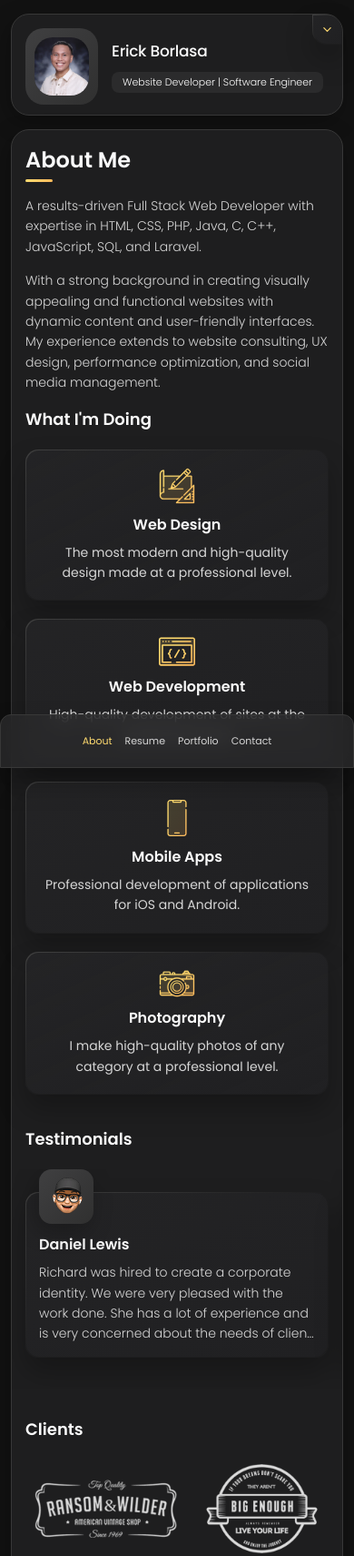
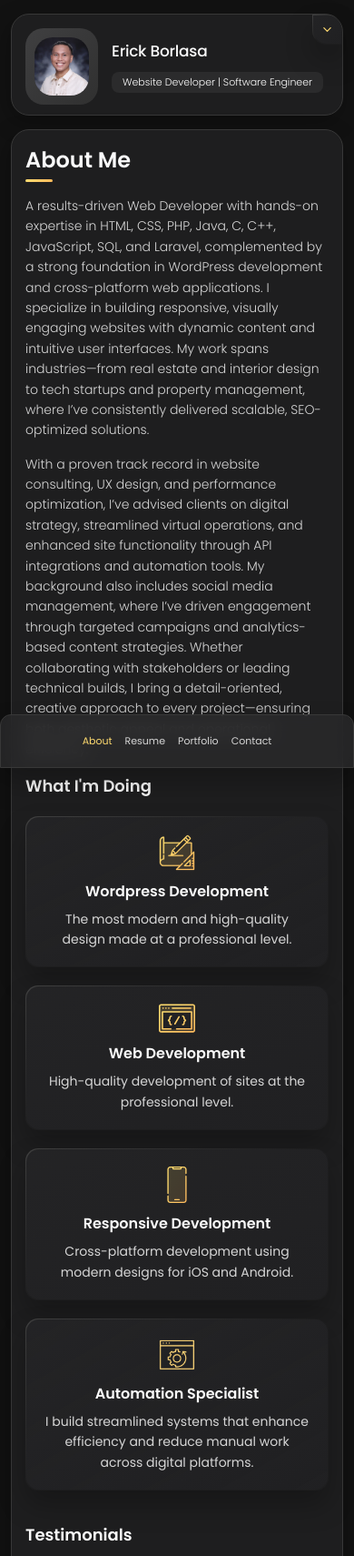
Before and after one commit to erickted/Ericks-CV, a plain HTML site: page index.html in a window 390 px wide. Shown: the top 1710 px of the page at 91% size. Drawn offline with nearby package versions, Linux system fonts and the light colour scheme.

Commit message:
minor edits

```diff
--- a/index.html
+++ b/index.html
@@ -215,15 +215,19 @@
 
         <section class="about-text">
           <p>
-          A results-driven Full Stack Web Developer with expertise in HTML, CSS, PHP, Java, C, C++,
-          JavaScript, SQL, and Laravel.
+            A results-driven Web Developer with hands-on expertise in HTML, CSS, PHP, Java, C, C++,
+            JavaScript, SQL, and Laravel, complemented by a strong foundation in WordPress development and
+            cross-platform web applications. I specialize in building responsive, visually engaging websites with dynamic
+            content and intuitive user interfaces. My work spans industries—from real estate and interior design to tech startups
+            and property management, where I’ve consistently delivered scalable, SEO-optimized solutions.
           </p>
 
           <p>
-          With a strong background in creating visually appealing and
-          functional websites with dynamic content and user-friendly interfaces. My experience
-          extends to website consulting, UX design, performance optimization, and social media
-          management.
+          With a proven track record in website consulting, UX design, and performance optimization, I’ve advised clients on
+          digital strategy, streamlined virtual operations, and enhanced site functionality through API integrations and automation tools.
+          My background also includes social media management, where I’ve driven engagement through targeted campaigns and analytics-based
+          content strategies. Whether collaborating with stakeholders or leading technical builds, I bring a detail-oriented, creative approach
+          to every project—ensuring both aesthetic appeal and operational efficiency.
           </p>
         </section>
 
@@ -246,7 +250,7 @@
               </div>
 
               <div class="service-content-box">
-                <h4 class="h4 service-item-title">Web design</h4>
+                <h4 class="h4 service-item-title">Wordpress development</h4>
 
                 <p class="service-item-text">
                   The most modern and high-quality design made at a professional level.
@@ -278,10 +282,10 @@
               </div>
 
               <div class="service-content-box">
-                <h4 class="h4 service-item-title">Mobile apps</h4>
+                <h4 class="h4 service-item-title">Responsive development</h4>
 
                 <p class="service-item-text">
-                  Professional development of applications for iOS and Android.
+                  Cross-platform development using modern designs for iOS and Android.
                 </p>
               </div>
 
@@ -290,14 +294,14 @@
             <li class="service-item">
 
               <div class="service-icon-box">
-                <img src="./assets/images/icon-photo.svg" alt="camera icon" width="40">
+                <img src="./assets/images/auto-logo.png" alt="automation icon" width="40">
               </div>
 
               <div class="service-content-box">
-                <h4 class="h4 service-item-title">Photography</h4>
+                <h4 class="h4 service-item-title">Automation Specialist</h4>
 
                 <p class="service-item-text">
-                  I make high-quality photos of any category at a professional level.
+                  I build streamlined systems that enhance efficiency and reduce manual work across digital platforms.
                 </p>
               </div>
 
@@ -329,11 +333,10 @@
 
                 <div class="testimonials-text" data-testimonials-text>
                   <p>
-                    Richard was hired to create a corporate identity. We were very pleased with the work done. She has a
-                    lot of experience
-                    and is very concerned about the needs of client. Lorem ipsum dolor sit amet, ullamcous cididt
-                    consectetur adipiscing
-                    elit, seds do et eiusmod tempor incididunt ut laborels dolore magnarels alia.
+                    Erick brought a rare blend of technical precision and creative strategy to our team. His WordPress
+                    development work was consistently clean, responsive, and SEO-optimized, while his social media campaigns
+                    drove measurable engagement. He didn’t just follow trends, he set them. Erick’s ability to align digital platforms with
+                    our brand voice made a lasting impact.
                   </p>
                 </div>
 
@@ -351,11 +354,9 @@
 
                 <div class="testimonials-text" data-testimonials-text>
                   <p>
-                    Richard was hired to create a corporate identity. We were very pleased with the work done. She has a
-                    lot of experience
-                    and is very concerned about the needs of client. Lorem ipsum dolor sit amet, ullamcous cididt
-                    consectetur adipiscing
-                    elit, seds do et eiusmod tempor incididunt ut laborels dolore magnarels alia.
+                    Working with Erick was a game-changer. He streamlined our operations with smart automation tools and
+                    handled website updates with speed and accuracy. His proactive communication and attention to detail
+                    made him an indispensable virtual assistant. Erick doesn’t just complete tasks, he improves systems.
                   </p>
                 </div>
 
@@ -373,11 +374,9 @@
 
                 <div class="testimonials-text" data-testimonials-text>
                   <p>
-                    Richard was hired to create a corporate identity. We were very pleased with the work done. She has a
-                    lot of experience
-                    and is very concerned about the needs of client. Lorem ipsum dolor sit amet, ullamcous cididt
-                    consectetur adipiscing
-                    elit, seds do et eiusmod tempor incididunt ut laborels dolore magnarels alia.
+                    Erick’s insights into UX and site structure helped us transform our digital presence. He’s not just a
+                    consultant, he’s a problem solver. From scheduling to performance optimization, Erick handled every challenge
+                    with calm professionalism and sharp technical skill. We saw immediate improvements in user engagement and site speed.
                   </p>
                 </div>
 
@@ -395,11 +394,9 @@
 
                 <div class="testimonials-text" data-testimonials-text>
                   <p>
-                    Richard was hired to create a corporate identity. We were very pleased with the work done. She has a
-                    lot of experience
-                    and is very concerned about the needs of client. Lorem ipsum dolor sit amet, ullamcous cididt
-                    consectetur adipiscing
-                    elit, seds do et eiusmod tempor incididunt ut laborels dolore magnarels alia.
+                    Erick built custom full stack solutions that elevated our entire workflow. His integration of third-party
+                    tools and plugins added real value, and his commitment to site security and performance was unmatched. Erick’s
+                    collaborative approach made him a trusted partner in our digital transformation.
                   </p>
                 </div>
 
@@ -441,7 +438,7 @@
 
               <div data-modal-text>
                 <p>
-                  Richard was hired to create a corporate identity. We were very pleased with the work done. She has a
+                  Erick was hired to create a corporate identity. We were very pleased with the work done. She has a
                   lot of experience
                   and is very concerned about the needs of client. Lorem ipsum dolor sit amet, ullamcous cididt
                   consectetur adipiscing
@@ -462,43 +459,43 @@
 
         <section class="clients">
 
-          <h3 class="h3 clients-title">Clients</h3>
+          <h3 class="h3 clients-title">Past Clients</h3>
 
           <ul class="clients-list has-scrollbar">
 
             <li class="clients-item">
               <a href="#">
-                <img src="./assets/images/logo-1-color.png" alt="client logo">
+                <img src="./assets/images/nu1.png" alt="client logo">
               </a>
             </li>
 
             <li class="clients-item">
               <a href="#">
-                <img src="./assets/images/logo-2-color.png" alt="client logo">
+                <img src="./assets/images/dne1.png" alt="client logo">
               </a>
             </li>
 
             <li class="clients-item">
               <a href="#">
-                <img src="./assets/images/logo-3-color.png" alt="client logo">
+                <img src="./assets/images/lfm1.png" alt="client logo">
               </a>
             </li>
 
             <li class="clients-item">
               <a href="#">
-                <img src="./assets/images/logo-4-color.png" alt="client logo">
+                <img src="./assets/images/eb1.png" alt="client logo">
               </a>
             </li>
 
             <li class="clients-item">
               <a href="#">
-                <img src="./assets/images/logo-5-color.png" alt="client logo">
+                <img src="./assets/images/apex1.png" alt="client logo">
               </a>
             </li>
 
             <li class="clients-item">
               <a href="#">
-                <img src="./assets/images/logo-6-color.png" alt="client logo">
+                <img src="./assets/images/gopm1.png" alt="client logo">
               </a>
             </li>
 
@@ -874,7 +871,7 @@
                   <img src="./assets/images/project-1.jpg" alt="finance" loading="lazy">
                 </figure>
 
-                <h3 class="project-title">Finance</h3>
+                <h3 class="project-title">Green Ocean Property Management</h3>
 
                 <p class="project-category">Web development</p>
 
@@ -892,7 +889,7 @@
                   <img src="./assets/images/project-2.png" alt="orizon" loading="lazy">
                 </figure>
 
-                <h3 class="project-title">Orizon</h3>
+                <h3 class="project-title">Lease for me</h3>
 
                 <p class="project-category">Web development</p>
 
@@ -910,7 +907,7 @@
                   <img src="./assets/images/project-3.jpg" alt="fundo" loading="lazy">
                 </figure>
 
-                <h3 class="project-title">Fundo</h3>
+                <h3 class="project-title">Apex Capital Real Estate</h3>
 
                 <p class="project-category">Web design</p>
 
@@ -928,7 +925,7 @@
                   <img src="./assets/images/project-4.png" alt="brawlhalla" loading="lazy">
                 </figure>
 
-                <h3 class="project-title">Brawlhalla</h3>
+                <h3 class="project-title">How to be Virtual</h3>
 
                 <p class="project-category">Applications</p>
 
@@ -946,7 +943,7 @@
                   <img src="./assets/images/project-5.png" alt="dsm." loading="lazy">
                 </figure>
 
-                <h3 class="project-title">DSM.</h3>
+                <h3 class="project-title">Office Admin Help</h3>
 
                 <p class="project-category">Web design</p>
 
@@ -964,7 +961,7 @@
                   <img src="./assets/images/project-6.png" alt="metaspark" loading="lazy">
                 </figure>
 
-                <h3 class="project-title">MetaSpark</h3>
+                <h3 class="project-title">Niku X</h3>
 
                 <p class="project-category">Web design</p>
 
@@ -982,7 +979,7 @@
                   <img src="./assets/images/project-7.png" alt="summary" loading="lazy">
                 </figure>
 
-                <h3 class="project-title">Summary</h3>
+                <h3 class="project-title">Dne Resources</h3>
 
                 <p class="project-category">Web development</p>
 
@@ -1000,7 +997,7 @@
                   <img src="./assets/images/project-8.jpg" alt="task manager" loading="lazy">
                 </figure>
 
-                <h3 class="project-title">Task Manager</h3>
+                <h3 class="project-title">Flying Elephants</h3>
 
                 <p class="project-category">Applications</p>
 
@@ -1018,7 +1015,7 @@
                   <img src="./assets/images/project-9.png" alt="arrival" loading="lazy">
                 </figure>
 
-                <h3 class="project-title">Arrival</h3>
+                <h3 class="project-title">Nu Media</h3>
 
                 <p class="project-category">Web development</p>
 
```
Also changed, not shown: assets/images/apex1.png (added), assets/images/auto-logo.png (added), assets/images/dne1.png (added), assets/images/eb1.png (added), assets/images/gopm1.png (added), assets/images/lfm1.png (added), assets/images/nu1.png (added).
